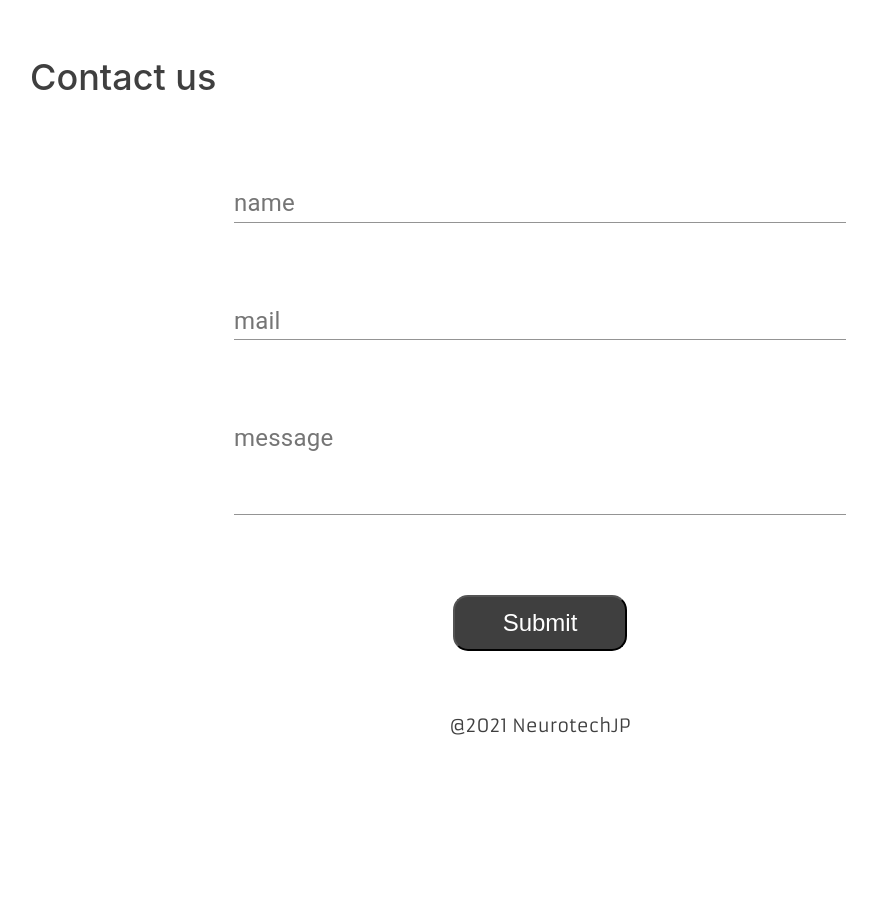
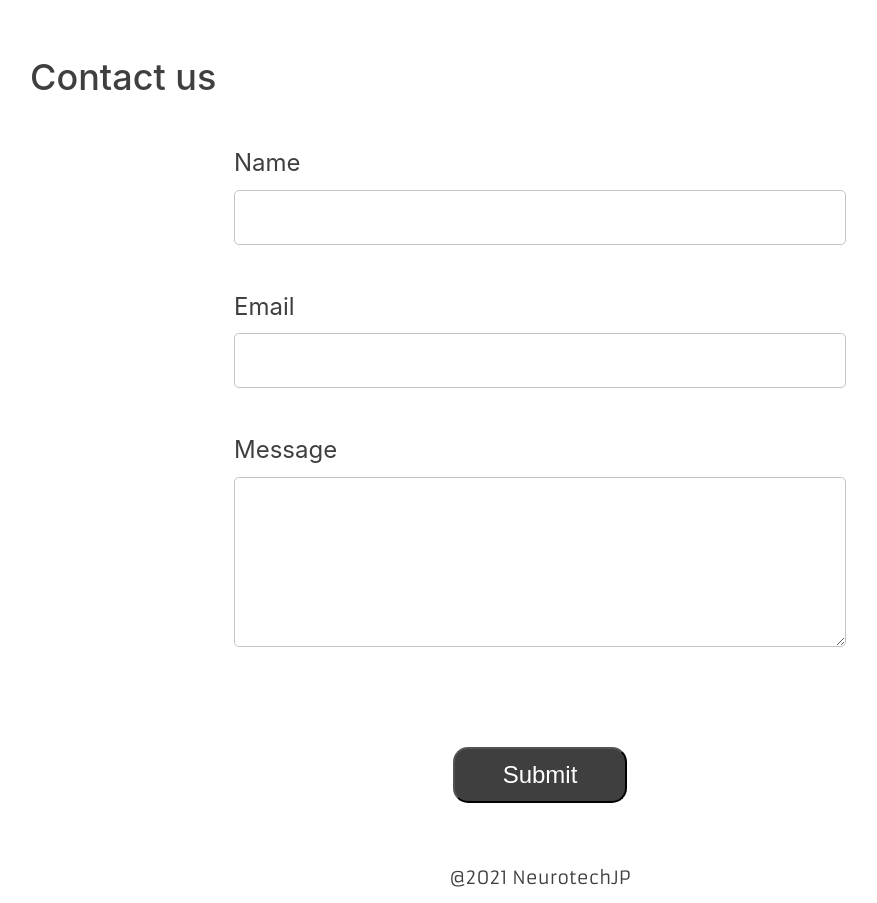
Before and after one commit to wakkihaya/neurotechjp, a Next.js app: page /about in a window 1280 px wide. Shown: the part 1260-2163 px from the top of the page, without its empty margins (100-977 px from the left). Before the commit the page ends 2011 px from the top, so only its background shows below. Built offline with nearby package versions, Linux system fonts and the light colour scheme.

Commit message:
update: use formspree

```diff
--- a/package.json
+++ b/package.json
@@ -12,6 +12,7 @@
     "start": "next start"
   },
   "dependencies": {
+    "@formspree/react": "^2.2.3",
     "@fortawesome/fontawesome-svg-core": "^1.2.35",
     "@fortawesome/free-brands-svg-icons": "^5.15.3",
     "@fortawesome/free-solid-svg-icons": "^5.15.3",
--- a/src/components/ContactForm.tsx
+++ b/src/components/ContactForm.tsx
@@ -1,101 +1,71 @@
 import { TextField } from "@material-ui/core";
 
-import axios from "axios";
-import { useForm } from "react-hook-form";
+import { useForm, ValidationError } from "@formspree/react";
 
-import { ContactGoogleForm } from "~/constants/ContactGoogleForm";
-
-interface IFormInput {
-  name: string;
-  mail: string;
-  message: string;
-}
 type ContactFormProps = {
   lang: string;
 };
 
 const ContactForm: React.FC<ContactFormProps> = ({ lang }) => {
-  const {
-    register,
-    handleSubmit,
-    formState: { errors },
-  } = useForm<IFormInput>();
-
-  const sendSlack = async data => {
-    const slack_webhook_url = process.env.SLACK_WEBHOOK;
-    const text = `New post! \n Name: ${data.name} \n Mail: ${data.mail} \n Message: ${data.message}`;
-
-    const sendData = `payload={
-        "text": "${text}",
-    }`;
-    const param = {
-      headers: {
-        "Content-Type": "application/x-www-form-urlencoded; charset=UTF-8",
-      },
-    };
-    await axios.post(slack_webhook_url, sendData, param);
-  };
-
-  const onSubmit = async (data, e) => {
-    const GOOGLE_FORM_ACTION = ContactGoogleForm.action;
-    const CORS_PROXY = "https://cors-anywhere.herokuapp.com/";
-    const submitParams = new FormData();
-
-    submitParams.append(ContactGoogleForm.name, data.name);
-    submitParams.append(ContactGoogleForm.mail, data.mail);
-    submitParams.append(ContactGoogleForm.message, data.message);
-    try {
-      await axios.post(CORS_PROXY + GOOGLE_FORM_ACTION, submitParams);
-      await sendSlack(data);
-    } catch (e) {
-      console.log(e);
+  const [state, handleSubmit] = useForm("mzbyvdko");
+  if (state.succeeded) {
+    return (
+      <div className="contact-form">
+        <div className="contact-form--title">
+          {lang === "EN" && <p> Contact us</p>}
+          {lang === "JP" && <p> ご連絡はこちらから</p>}
+        </div>
+        <div className="contact-form--done"> Thanks for contacting!</div>
+      </div>
+    );
   }
-    e.target.reset();
-  };
-
   return (
-    <>
     <div className="contact-form">
       <div className="contact-form--title">
         {lang === "EN" && <p> Contact us</p>}
         {lang === "JP" && <p> ご連絡はこちらから</p>}
       </div>
       <div className="contact-form--detail">
-          <form onSubmit={handleSubmit(onSubmit)}>
-            <TextField
-              fullWidth
-              label="name"
-              {...register("name", { required: true })}
-              error={Boolean(errors.name)}
-              helperText={errors.name && errors.name.message}
+        <form onSubmit={handleSubmit}>
+          <label htmlFor="name">Name</label>
+          <input
+            id="name"
+            type="name"
+            name="name"
             className="contact-form--detail-text"
-              size="medium"
+            required
           />
-            <TextField
-              fullWidth
-              label="mail"
-              {...register("mail", { required: true })}
-              error={Boolean(errors.mail)}
-              helperText={errors.mail && errors.mail.message}
+          <ValidationError prefix="Name" field="name" errors={state.errors} />
+          <label htmlFor="email">Email</label>
+          <input
+            id="email"
+            type="email"
+            name="email"
             className="contact-form--detail-text"
+            required
           />
-            <TextField
-              fullWidth
-              multiline
-              rows={3}
-              label="message"
-              {...register("message", { required: true })}
-              error={Boolean(errors.message)}
-              helperText={errors.message && errors.message.message}
+          <ValidationError prefix="Email" field="email" errors={state.errors} />
+          <label htmlFor="message">Message</label>
+          <textarea
+            id="message"
+            name="message"
+            rows="5"
             className="contact-form--detail-text"
+            required
+          />
+          <ValidationError
+            prefix="Message"
+            field="message"
+            errors={state.errors}
           />
           <div className="contact-form--detail-submit">
-              <input type="submit" />
+            <button type="submit" disabled={state.submitting}>
+              Submit
+            </button>
           </div>
         </form>
       </div>
     </div>
-    </>
   );
 };
 
--- a/src/styles/styles.scss
+++ b/src/styles/styles.scss
@@ -315,50 +315,64 @@
     font-weight: 500;
   }
   &--detail {
-    text-align: center;
-  }
-  &--detail-text {
-    width: 60% !important;
-    margin: 3em auto !important;
+    width: 60%;
+    text-align: left;
+    margin: 5rem auto;
     input,
     label,
     textarea {
+      width: 100%;
       font-size: $medium-font-size;
       line-height: 1.2em;
     }
+  }
+  &--detail-text {
+    margin: 0.5em 0 2em 0;
+    padding: 0.5em;
+    border: solid 0.1px $gray-color;
+    border-radius: 5px;
   }
   &--detail-submit {
     width: 100%;
     text-align: center;
     margin: 5em 0;
-    input {
+    button {
       font-size: $medium-font-size;
       padding: 0.5em 2em;
       background-color: $text-base-color;
       color: white;
       border-radius: 15px;
     }
-    input:hover {
+    button:hover {
       cursor: pointer;
     }
+  }
+  &--done {
+    font-size: $medium-font-size;
+    text-align: center;
+    margin: 10rem auto;
   }
   @media (max-width: $mobile-width) {
     &--title {
       font-size: $medium-font-size;
     }
-    &--detail-text {
-      width: 100% !important;
-
+    &--detail {
+      width: 100%;
       input,
       label,
       textarea {
         font-size: $small-font-size;
       }
     }
+
     &--detail-submit {
-      input {
+      button {
         font-size: $small-font-size;
       }
+    }
+    &--done {
+      margin: 5rem 0;
+      font-size: $small-font-size;
     }
   }
 }
```
Also changed, not shown: 1 other file (tests, documents, lock files or other folders). Lines whose indentation alone changed are shown as unchanged.
